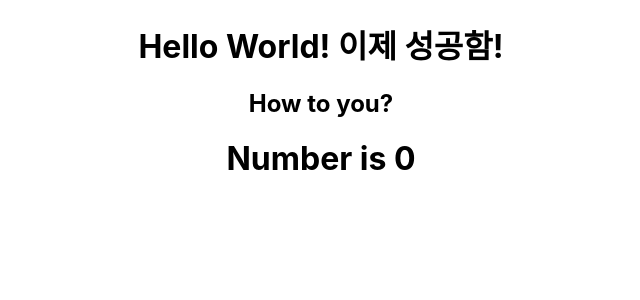
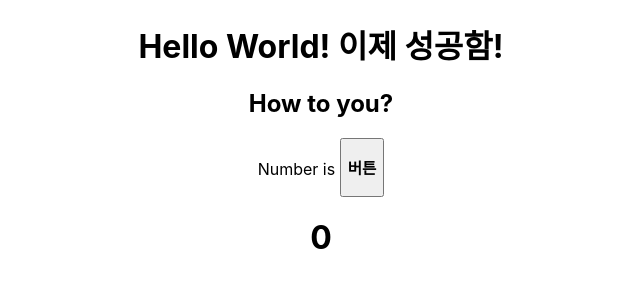
Before and after one commit to dong-geon-Lee/test-deploy, a React (Create React App) app: page / in a window 1280 px wide. Shown: the top 300 px of the page, without its empty margins (319-959 px from the left). Built offline with nearby package versions, Linux system fonts and the light colour scheme.

Commit message:
버튼 고침

```diff
--- a/src/components/AddCounter.jsx
+++ b/src/components/AddCounter.jsx
@@ -3,7 +3,19 @@ import React, { useState } from "react";
 const AddCounter = () => {
   const [counter, setCounter] = useState(0);
 
-  return <h1>Number is {counter}</h1>;
+  const handler = () => {
+    setCounter((prev) => prev + 1);
+  };
+
+  return (
+    <div>
+      <label>Number is </label>
+      <button onClick={handler}>
+        <h3>버튼</h3>
+      </button>
+      <h1>{counter}</h1>
+    </div>
+  );
 };
 
 export default AddCounter;
```
